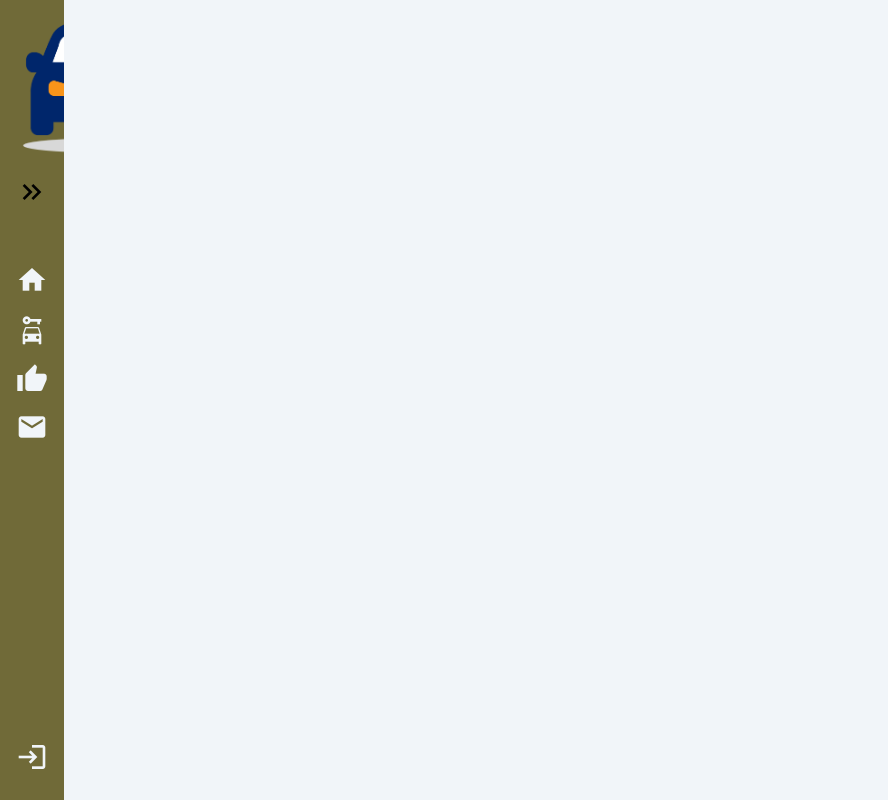
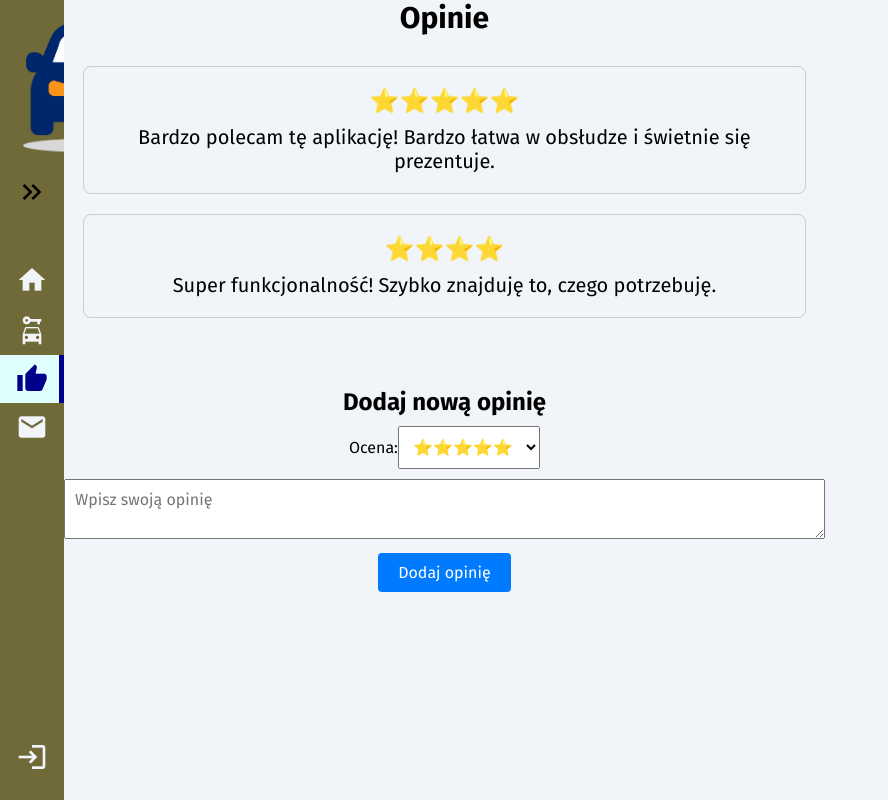
Before and after one commit to patrykzapala/rent-a-ride, a Vue app: page /opinions in a window 1280 px wide. Shown: the whole page, without its empty margins (0-888 px from the left). Built offline with nearby package versions, Linux system fonts and the light colour scheme.

Commit message:
Opis zmian

```diff
--- a/src/components/Sidebar.vue
+++ b/src/components/Sidebar.vue
@@ -20,7 +20,7 @@
 				<span class="material-icons">car_rental</span>
 				<span class="text">Flota</span>
 			</router-link>
-			<router-link to="/team" class="button">
+			<router-link to="/opinions" class="button">
 				<span class="material-icons">thumb_up</span>
 				<span class="text">Opinie</span>
 			</router-link>
--- a/src/router/index.js
+++ b/src/router/index.js
@@ -12,6 +12,10 @@ const router = createRouter({
 			path: '/flota',
 			component: () => import('../views/Flota.vue')
 		},
+		{
+			path: '/opinions',
+			component: () => import('../views/Opinions.vue')
+		},
 	],
 })
 
--- /dev/null
+++ b/src/views/Opinions.vue
@@ -0,0 +1,139 @@
+<template>
+    <div class="opinions">
+      <h2>Opinie</h2>
+      <div class="opinions-list">
+        <div v-for="(opinion, index) in opinions" :key="index" class="opinion">
+          <div class="opinion-rating">
+            <span v-for="star in opinion.rating" :key="star" class="star">⭐</span>
+          </div>
+          <div class="opinion-content">{{ opinion.content }}</div>
+        </div>
+      </div>
+      <div class="add-opinion">
+        <h3>Dodaj nową opinię</h3>
+        <label for="rating">Ocena:</label>
+        <select v-model="newOpinionRating" id="rating">
+          <option value="1">⭐</option>
+          <option value="2">⭐⭐</option>
+          <option value="3">⭐⭐⭐</option>
+          <option value="4">⭐⭐⭐⭐</option>
+          <option value="5">⭐⭐⭐⭐⭐</option>
+        </select>
+        <textarea v-model="newOpinionContent" placeholder="Wpisz swoją opinię"></textarea>
+        <button @click="addOpinion">Dodaj opinię</button>
+      </div>
+    </div>
+  </template>
+
+  <script>
+  export default {
+    data() {
+      return {
+        opinions: [
+          {
+            rating: 5,
+            content: "Bardzo polecam tę aplikację! Bardzo łatwa w obsłudze i świetnie się prezentuje."
+          },
+          {
+            rating: 4,
+            content: "Super funkcjonalność! Szybko znajduję to, czego potrzebuję."
+          },
+          // Dodaj więcej opinii według potrzeb
+        ],
+        newOpinionRating: 5,
+        newOpinionContent: ''
+      };
+    },
+    methods: {
+      addOpinion() {
+        if (this.newOpinionContent.trim() !== '') {
+          this.opinions.push({
+            rating: parseInt(this.newOpinionRating),
+            content: this.newOpinionContent.trim()
+          });
+          this.newOpinionRating = 5; // Resetujemy wartość wyboru oceny
+          this.newOpinionContent = ''; // Wyczyszczenie pola po dodaniu opinii
+        }
+      }
+    }
+  };
+  </script>
+
+  <style scoped>
+  /* Style zostały zachowane z poprzedniej wersji */
+
+  .opinions {
+    text-align: center;
+  }
+
+  .opinions h2 {
+    font-size: 30px;
+    margin-bottom: 30px;
+  }
+
+  .opinions-list {
+    display: flex;
+    flex-direction: column;
+    align-items: center;
+    width: 100%;
+  }
+
+  .opinion {
+    border: 1px solid #ccc;
+    border-radius: 8px;
+    padding: 20px;
+    margin-bottom: 20px;
+    width: 95%;
+    max-width: 800px; /* Zwiększyłem maksymalną szerokość opinii */
+    text-align: center; /* Wyrównanie tekstu do lewej strony */
+  }
+
+  .opinion-rating {
+    margin-bottom: 10px;
+  }
+
+  .star {
+    color: gold;
+    font-size: 24px;
+  }
+
+  .opinion-content {
+    font-size: 20px;
+  }
+
+  .add-opinion {
+    margin-top: 50px;
+  }
+
+  .add-opinion h3 {
+    font-size: 24px;
+    margin-bottom: 10px;
+  }
+
+  .add-opinion textarea {
+    width: 100%;
+    padding: 10px;
+    font-size: 16px;
+    margin-bottom: 10px;
+  }
+
+  .add-opinion select {
+    padding: 10px;
+    font-size: 16px;
+    margin-bottom: 10px;
+  }
+
+  .add-opinion button {
+    padding: 10px 20px;
+    font-size: 16px;
+    background-color: #007bff;
+    color: white;
+    border: none;
+    border-radius: 4px;
+    cursor: pointer;
+  }
+
+  .add-opinion button:hover {
+    background-color: #0056b3;
+  }
+  </style>
```
